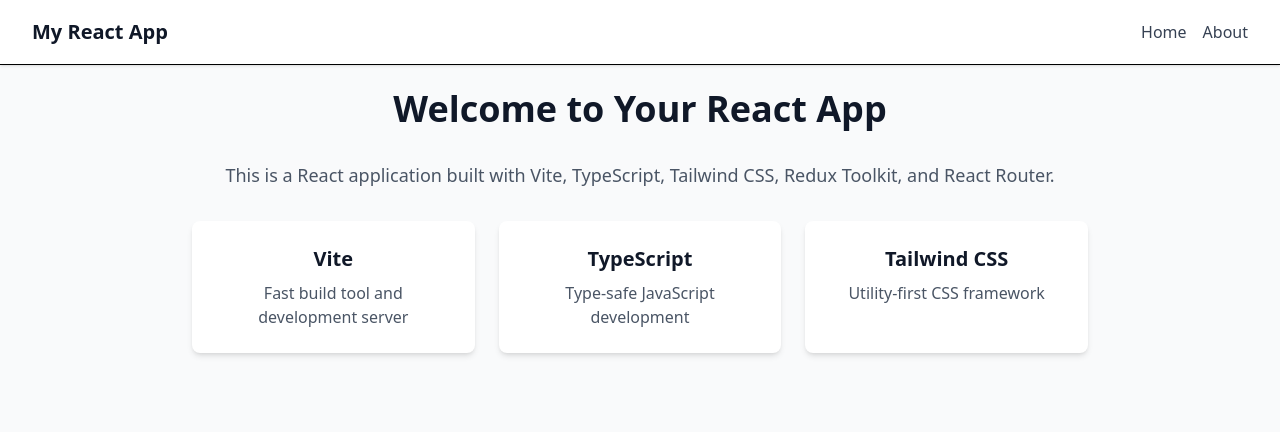
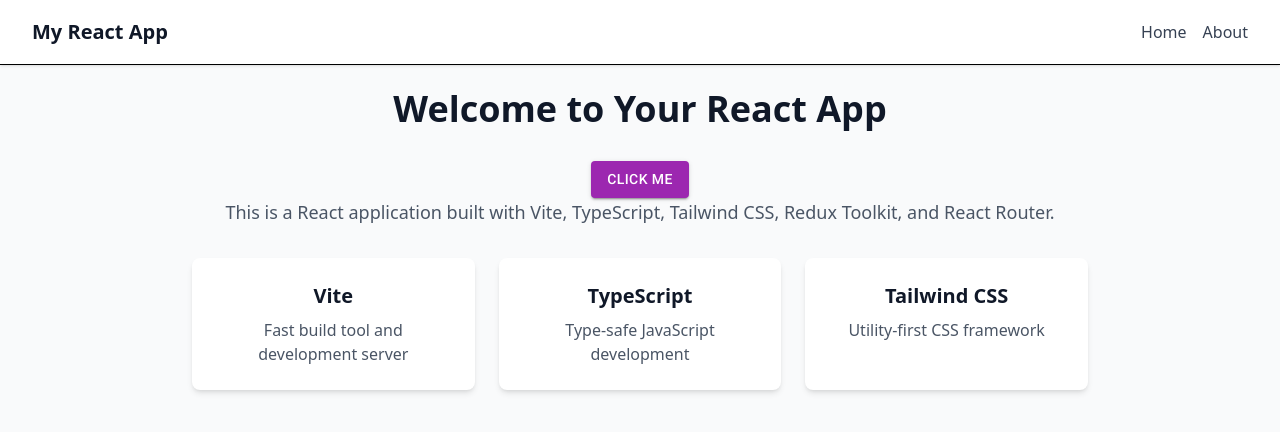
Before and after one commit to cocomelonjuice/project_front_end, a React (Vite) app: page / in a window 1280 px wide. Shown: the top 432 px of the page. Built offline with nearby package versions, Linux system fonts and the light colour scheme.

Commit message:
feature: Install Material UI 7.2.0

```diff
--- a/package.json
+++ b/package.json
@@ -10,6 +10,11 @@
     "preview": "vite preview"
   },
   "dependencies": {
+    "@emotion/react": "^11.14.0",
+    "@emotion/styled": "^11.14.1",
+    "@fontsource/roboto": "^5.2.6",
+    "@mui/icons-material": "^7.2.0",
+    "@mui/material": "^7.2.0",
     "@reduxjs/toolkit": "^2.8.2",
     "react": "^19.1.0",
     "react-dom": "^19.1.0",
--- a/src/pages/Home.tsx
+++ b/src/pages/Home.tsx
@@ -1,9 +1,18 @@
+import '@fontsource/roboto/300.css';
+import '@fontsource/roboto/400.css';
+import '@fontsource/roboto/500.css';
+import '@fontsource/roboto/700.css';
+import Button from '@mui/material/Button';
+
 const Home = () => {
   return (
     <div className="text-center">
       <h1 className="text-4xl font-bold text-gray-900 mb-8">
         Welcome to Your React App
       </h1>
+      <Button variant="contained" color="secondary">
+        Click me
+      </Button>
       <p className="text-lg text-gray-600 mb-8">
         This is a React application built with Vite, TypeScript, Tailwind CSS, Redux Toolkit, and React Router.
       </p>
```
Also changed, not shown: 1 other file (tests, documents, lock files or other folders).
